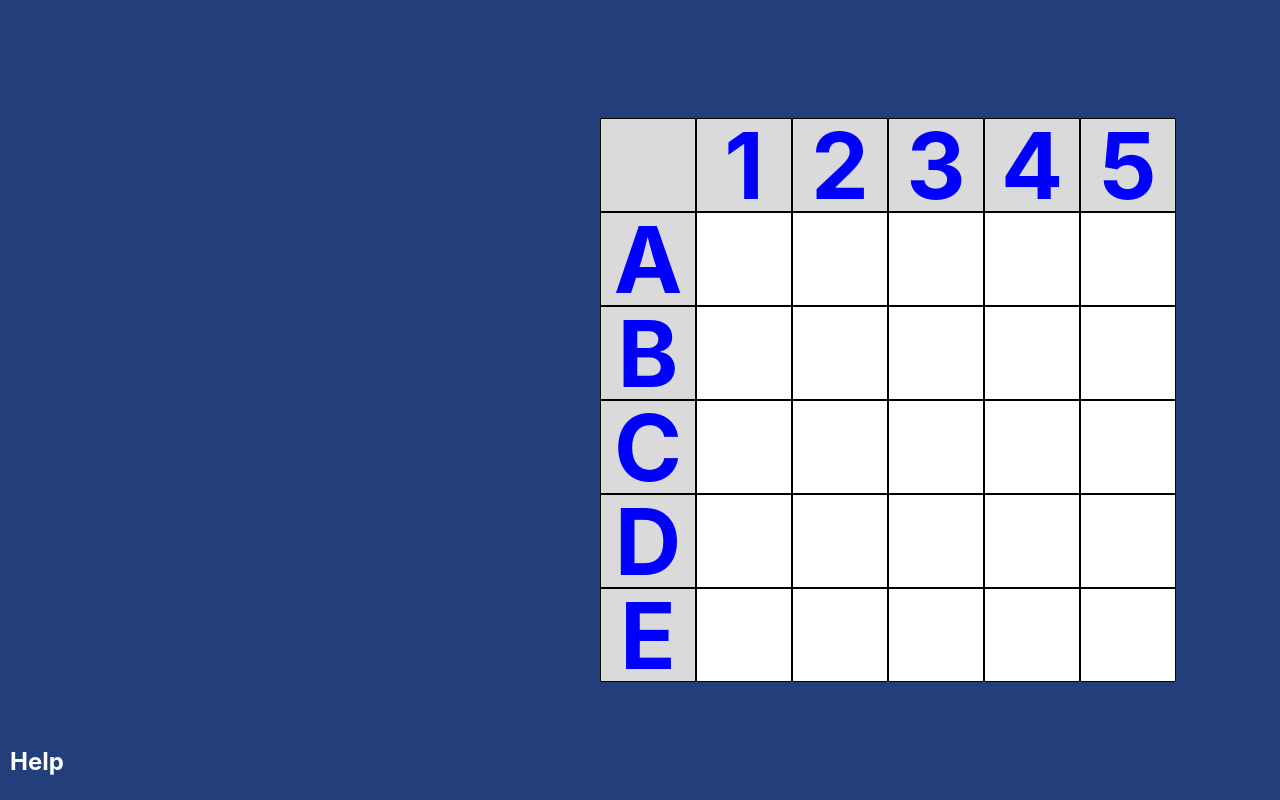
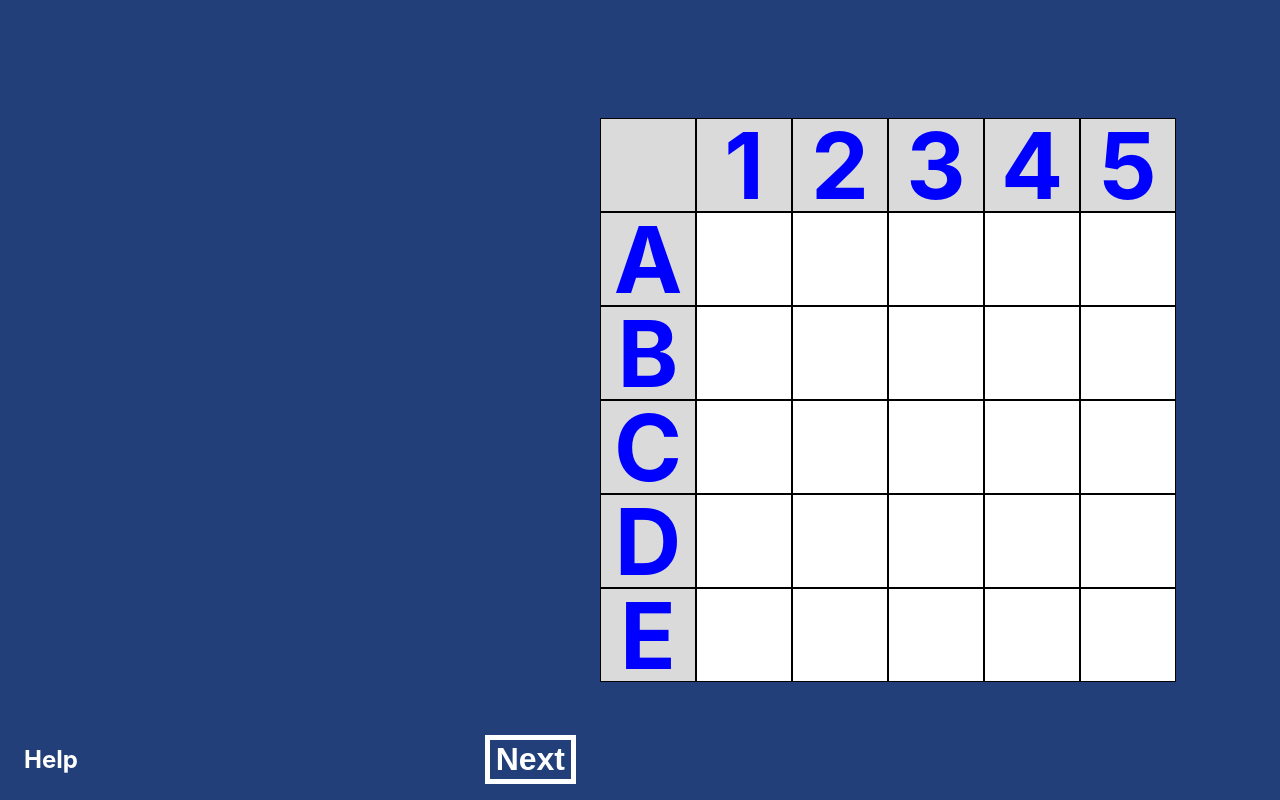
Before and after one commit to DoduRH/pirate-game, a React (Create React App) app: page / in a window 1280 px wide. Both pictures are taken after typing "5" into the empty fields and a click on the button "Submit". Built offline with nearby package versions, Linux system fonts and the light colour scheme.

Commit message:
Added button to generate square

```diff
--- a/src/App.css
+++ b/src/App.css
@@ -54,7 +54,19 @@ body {
 
 .button {
   font-size: 2em;
-  margin-top: 2vh;
+  font-weight: bold;
+  background-color: transparent;
+  color: white;
+  border: 5px solid white;
+}
+
+.lowerContainer {
+  display: flex;
+  position: absolute;
+  bottom: 1em;
+  width: 45%;
+  justify-content: space-between;
+  align-items: center;
 }
 
 input {
@@ -78,15 +90,11 @@ svg.labelSvg {
   height: 100%;
 }
 
-.helper {
-  position: absolute;
-  bottom: 0px;
-  left: 10px;
-}
-
 .helper p {
   font-size: x-large;
   color: white;
   font-weight: bold;
   cursor: context-menu;
+  margin: 0;
+  margin-left: 1em;
 }
--- a/src/components/button.tsx
+++ b/src/components/button.tsx
@@ -3,12 +3,17 @@ import React from 'react'
 interface buttonProps {
     onClick: (() => void) | ((e: React.MouseEvent) => void);
     text: string;
+    className: string;
 }
 
-function Button({ onClick, text }: buttonProps) {
+function Button({ onClick, text, className }: buttonProps) {
     return (
-        <button onClick={onClick} className='button'>{text}</button>
+        <button onClick={onClick} className={`button ${className}`}>{text}</button>
     )
 }
 
+Button.defaultProps = {
+    className: '',
+}
+
 export default Button
--- a/src/pages/mainGame.tsx
+++ b/src/pages/mainGame.tsx
@@ -6,12 +6,12 @@ import { useEffect } from 'react';
 import { useDispatch, useSelector } from 'react-redux';
 import SquareState from '../interfaces/squareState';
 import HelpHover from '../components/helpHover';
+import Button from '../components/button';
 
 function MainGame() {
   const dispatch = useDispatch();
   const grid = useSelector((state: PirateState) => state.grid);
 
-  useEffect(() => {
   function nextSquare() {
     let x: number, y: number;
 
@@ -43,6 +43,7 @@ function MainGame() {
     console.error("UNREACHABLE");
   }
 
+  useEffect(() => {
     function handleKeyDown(e: KeyboardEvent) {
       if (e.key === 'Enter') {
         if (e.target instanceof Element) {
@@ -67,7 +68,10 @@ function MainGame() {
   return (
     <div className="Game">
       <div className='infoCol'>
+        <div className='lowerContainer'>
           <HelpHover />
+          <Button onClick={() => nextSquare()} text='Next' className='nextBtn' />
+        </div>
         <CordDisplay />
         <History />
       </div>
```
Lines whose indentation alone changed are shown as unchanged.
